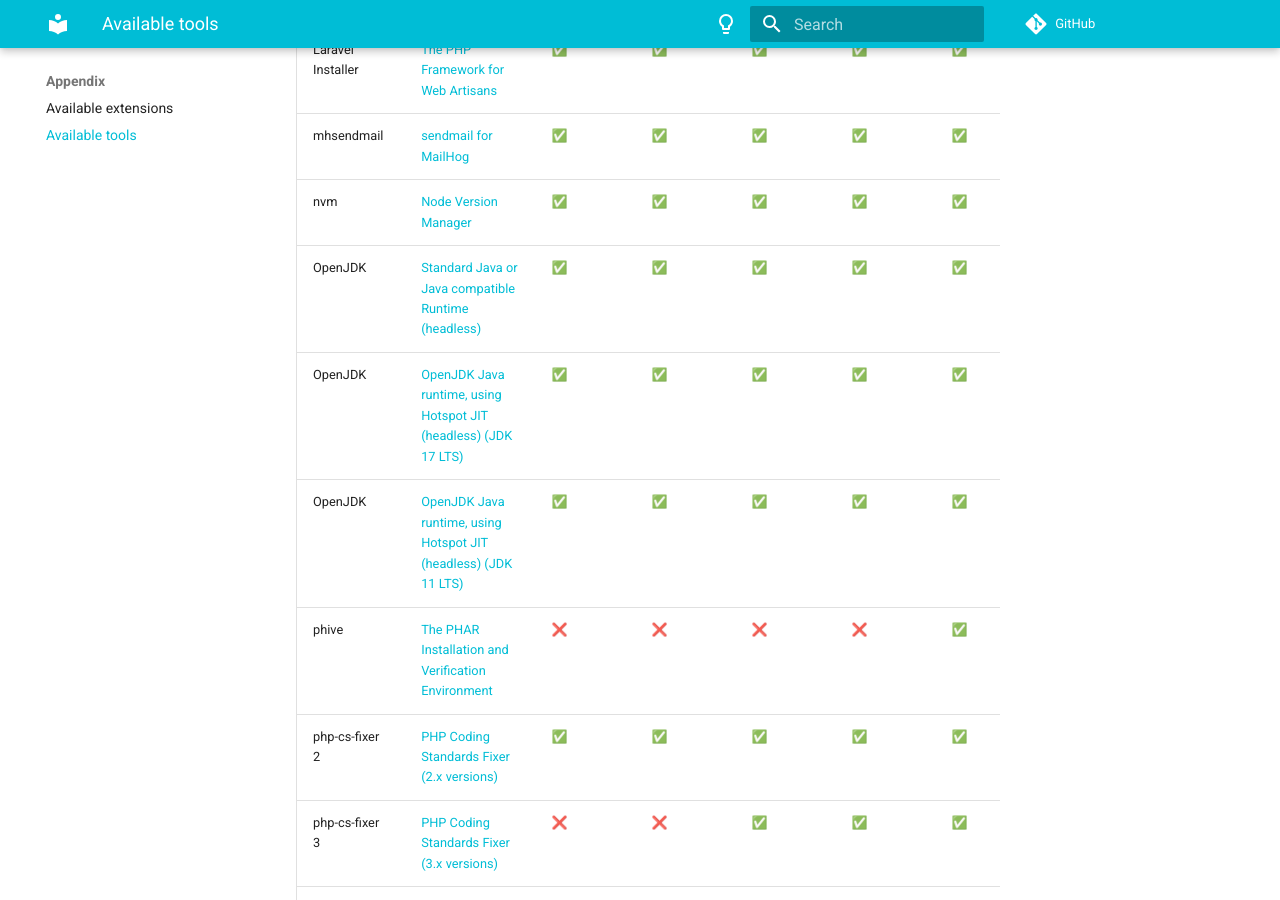
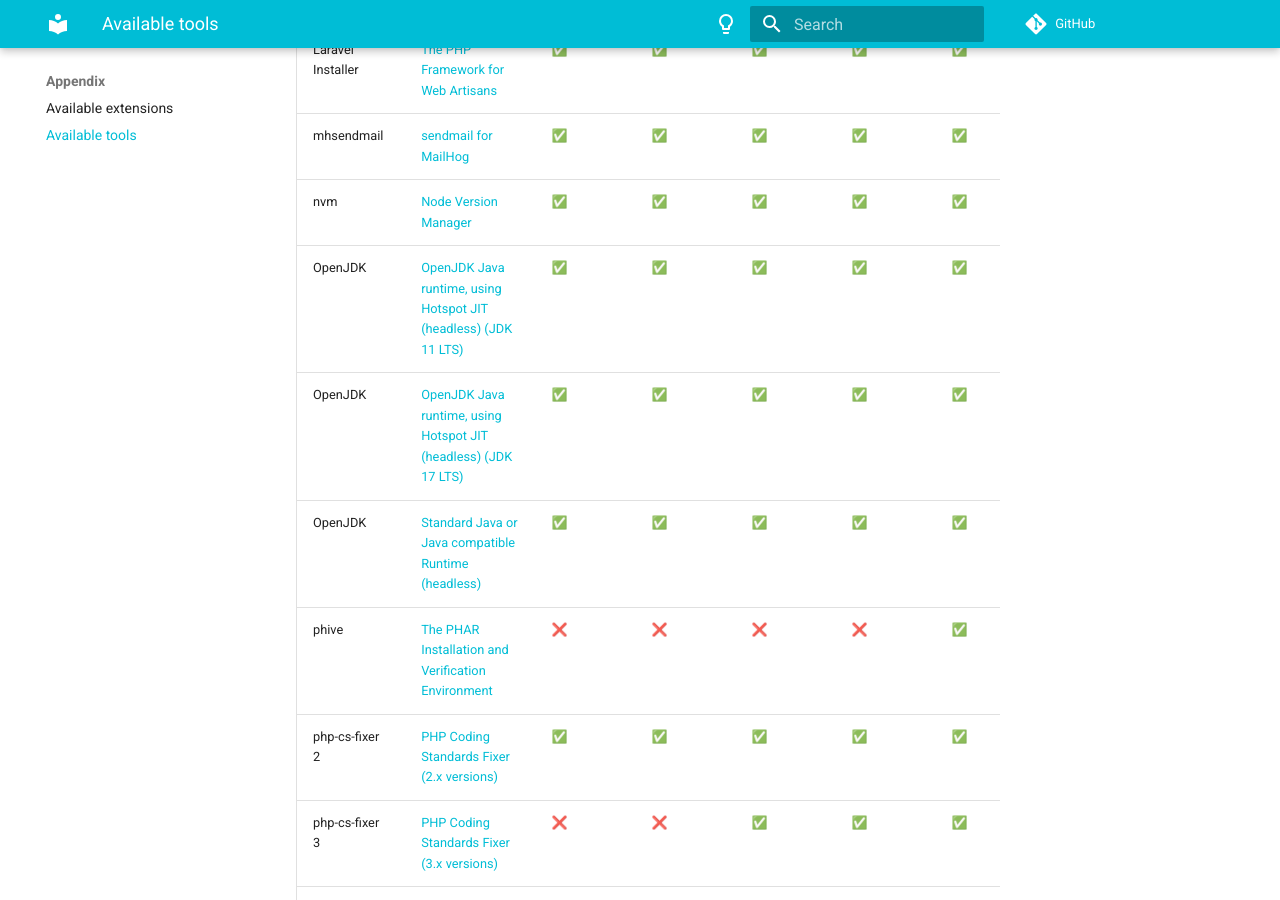
Before and after one commit to llaville/docker-php-toolbox, an MkDocs documentation site: the page built from docs/appendix/tools.md, in a window 1280 px wide and 900 px high, scrolled down 2189 px. Built offline with MkDocs 1.6.1 and Material for MkDocs 9.7.7, drawn with Linux system fonts in a browser that asks for light colours; comment, search, counter and statistics services are not loaded; some of the changed text lies outside the part shown.

Commit message:
minor updates

```diff
--- a/docs/appendix/tools.md
+++ b/docs/appendix/tools.md
@@ -31,9 +31,9 @@
 | Laravel Installer | [The PHP Framework for Web Artisans](https://github.com/laravel/installer) | &#x2705; | &#x2705; | &#x2705; | &#x2705; | &#x2705; | &#x2705; | &#x2705; | &#x2705; |
 | mhsendmail | [sendmail for MailHog](https://github.com/BlueBambooStudios/mhsendmail) | &#x2705; | &#x2705; | &#x2705; | &#x2705; | &#x2705; | &#x2705; | &#x2705; | &#x2705; |
 | nvm | [Node Version Manager](https://github.com/nvm-sh/nvm) | &#x2705; | &#x2705; | &#x2705; | &#x2705; | &#x2705; | &#x2705; | &#x2705; | &#x2705; |
+| OpenJDK | [OpenJDK Java runtime, using Hotspot JIT (headless) (JDK 11 LTS)](https://openjdk.java.net/projects/jdk/11) | &#x2705; | &#x2705; | &#x2705; | &#x2705; | &#x2705; | &#x2705; | &#x2705; | &#x2705; |
+| OpenJDK | [OpenJDK Java runtime, using Hotspot JIT (headless) (JDK 17 LTS)](https://openjdk.java.net/projects/jdk/17) | &#x2705; | &#x2705; | &#x2705; | &#x2705; | &#x2705; | &#x2705; | &#x2705; | &#x2705; |
 | OpenJDK | [Standard Java or Java compatible Runtime (headless)](https://openjdk.java.net/projects/jdk/) | &#x2705; | &#x2705; | &#x2705; | &#x2705; | &#x2705; | &#x2705; | &#x2705; | &#x2705; |
-| OpenJDK | [OpenJDK Java runtime, using Hotspot JIT (headless) (JDK 17 LTS)](https://openjdk.java.net/projects/jdk/17) | &#x2705; | &#x2705; | &#x2705; | &#x2705; | &#x2705; | &#x2705; | &#x2705; | &#x2705; |
-| OpenJDK | [OpenJDK Java runtime, using Hotspot JIT (headless) (JDK 11 LTS)](https://openjdk.java.net/projects/jdk/11) | &#x2705; | &#x2705; | &#x2705; | &#x2705; | &#x2705; | &#x2705; | &#x2705; | &#x2705; |
 | phive | [The PHAR Installation and Verification Environment](https://github.com/phar-io/phive) | &#x274C; | &#x274C; | &#x274C; | &#x274C; | &#x2705; | &#x2705; | &#x2705; | &#x2705; |
 | php-cs-fixer 2 | [PHP Coding Standards Fixer (2.x versions)](https://github.com/FriendsOfPHP/PHP-CS-Fixer) | &#x2705; | &#x2705; | &#x2705; | &#x2705; | &#x2705; | &#x2705; | &#x2705; | &#x274C; |
 | php-cs-fixer 3 | [PHP Coding Standards Fixer (3.x versions)](https://github.com/FriendsOfPHP/PHP-CS-Fixer) | &#x274C; | &#x274C; | &#x2705; | &#x2705; | &#x2705; | &#x2705; | &#x2705; | &#x274C; |
```
Also changed, not shown: other parts of docs/appendix/tools.md (+3 -3 lines), 1 other file.
